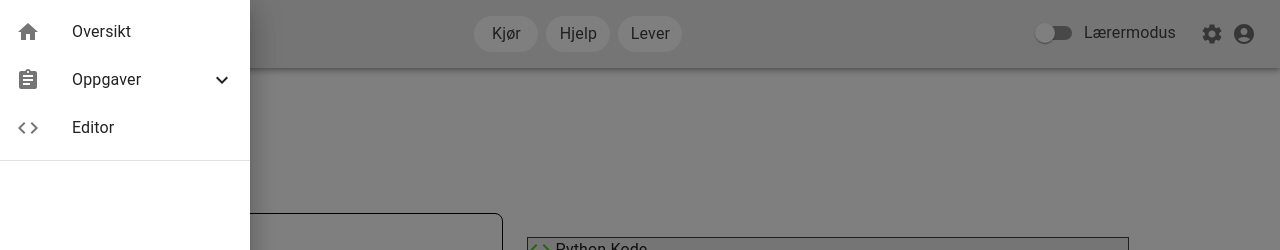
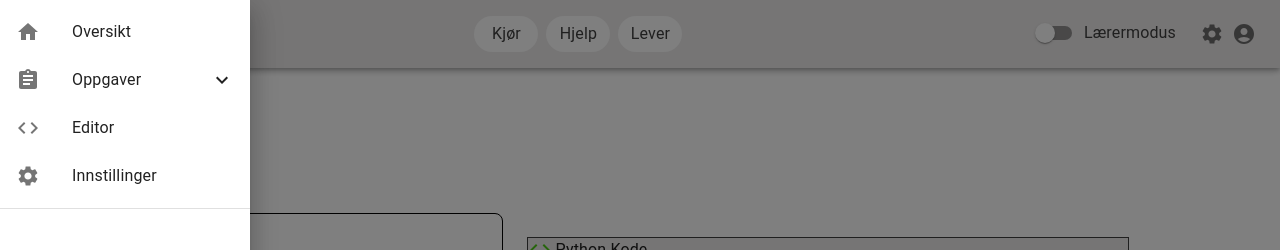
Before and after one commit to Janipro/masterfrontend, a React (Vite) app: page /editor in a window 1280 px wide. Both pictures are taken after a click on the button "Meny". Shown: the top 250 px of the page. Built offline with nearby package versions, Linux system fonts and the light colour scheme.

Commit message:
Add settings

```diff
--- a/src/components/PopUp.tsx
+++ b/src/components/PopUp.tsx
@@ -13,6 +13,7 @@ import ExpandLess from '@mui/icons-material/ExpandLess';
 import ExpandMore from '@mui/icons-material/ExpandMore';
 import { green } from '@mui/material/colors';
 import CheckCircleIcon from '@mui/icons-material/CheckCircle';
+import SettingsIcon from '@mui/icons-material/Settings';
 import CheckCircleOutlineIcon from '@mui/icons-material/CheckCircleOutline';
 import CodeIcon from '@mui/icons-material/Code';
 import { useState } from 'react';
@@ -74,6 +75,14 @@ export default function PopUp() {
             </ListItemButton>
           </ListItem>
         </Link>
+        <ListItem key={'Settings'} disablePadding>
+          <ListItemButton>
+            <ListItemIcon>
+              <SettingsIcon />
+            </ListItemIcon>
+            <ListItemText primary={'Innstillinger'} />
+          </ListItemButton>
+        </ListItem>
       </List>
       <Divider />
     </Box>
--- a/src/components/TeacherDashboard.tsx
+++ b/src/components/TeacherDashboard.tsx
@@ -107,7 +107,7 @@ export default function TeacherDashboard() {
       >
         <Stack direction="row" sx={{ mb: 0.5 }}>
           <Typography variant="h5" noWrap component="div">
-            Tildelte oppgaver
+            Utdelte oppgaver
           </Typography>
           <Grid2 container direction={'row'} sx={{ flexGrow: 0, ml: 'auto' }}>
             <Button
```
